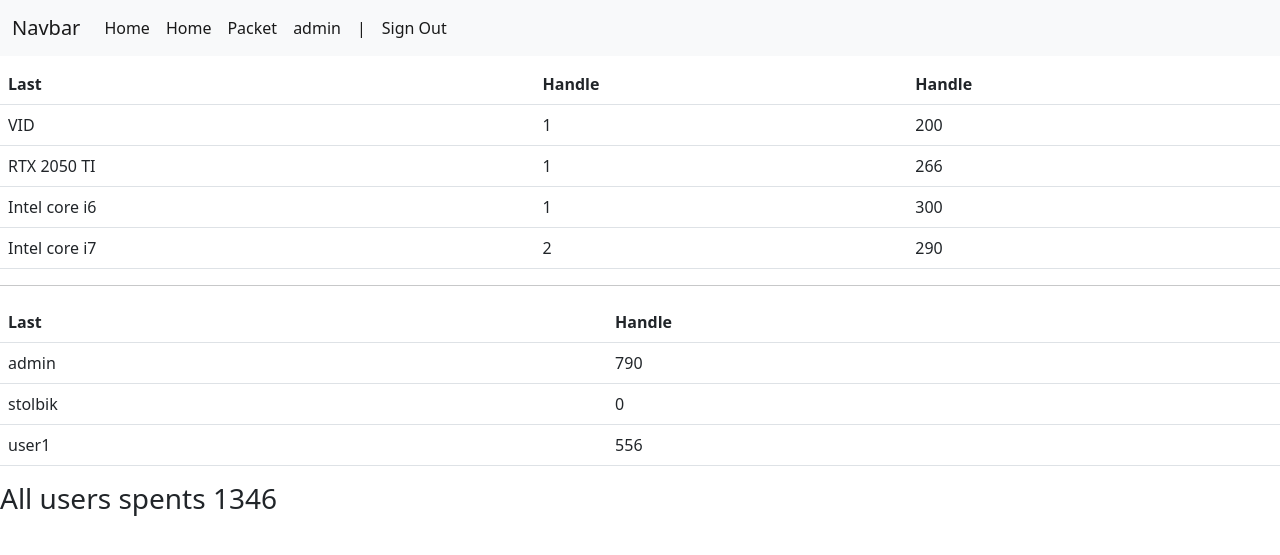
After one commit to ArtsiomSt/OnlineComputerShop, a Django app: page /adminpanel/ in a window 1280 px wide. The commit adds this page. Shown: the top 555 px of the page. Run offline with Django 4.2, Linux system fonts and the light colour scheme; a user stored in the database is signed in; data comes from the database, SQL or seed files in the repository; both versions use the stored data as it was after the commit.

Commit message:
Added admin panel

```diff
--- a/OnlineShop/OnlineShop/urls.py
+++ b/OnlineShop/OnlineShop/urls.py
@@ -15,8 +15,16 @@ Including another URLconf
 """
 from django.contrib import admin
 from django.urls import path, include
+from OnlineShop import settings
 
 urlpatterns = [
     path('admin/', admin.site.urls),
-    path('', include('mainroot.urls'))
+    path('', include('mainroot.urls')),
 ]
+
+
+if settings.DEBUG:
+    import debug_toolbar
+    urlpatterns = [
+        path('__debug__/', include(debug_toolbar.urls)),
+    ] + urlpatterns
--- /dev/null
+++ b/OnlineShop/mainroot/mixins.py
@@ -0,0 +1,11 @@
+from django.contrib.auth import mixins
+from django.shortcuts import redirect
+
+
+class AdminUserMixin(mixins.LoginRequiredMixin):
+    def dispatch(self, request, *args, **kwargs):
+        if not request.user.is_authenticated:
+            return self.handle_no_permission()
+        if not request.user.is_staff:
+            return redirect('home')
+        return super().dispatch(request, *args, **kwargs)
--- /dev/null
+++ b/OnlineShop/mainroot/templates/mainroot/adminpanel.html
@@ -0,0 +1,44 @@
+{% extends 'base.html' %}
+
+{% block title %}
+{{ title }}
+{% endblock %}
+
+{% block content %}
+<table class="table">
+  <thead>
+    <tr>
+      <th scope="col">Last</th>
+      <th scope="col">Handle</th>
+      <th scope="col">Handle</th>
+    </tr>
+  </thead>
+    {% for item in ordered_products %}
+  <tbody>
+    <tr>
+      <td scope="col">{{item.title}}</td>
+      <td scope="col">{{item.users_amount}}</td>
+      <td scope="col">{{item.price}}</td>
+    </tr>
+  </tbody>
+    {% endfor %}
+</table>
+<hr>
+<table class="table">
+  <thead>
+    <tr>
+      <th scope="col">Last</th>
+      <th scope="col">Handle</th>
+    </tr>
+  </thead>
+    {% for key, value in  user_spent.items %}
+  <tbody>
+    <tr>
+      <td scope="col">{{key}}</td>
+      <td scope="col">{{value}}</td>
+    </tr>
+  </tbody>
+    {% endfor %}
+</table>
+<h3> All users spents {{ sum_price }}</h3>
+{% endblock %}
--- a/OnlineShop/mainroot/templates/mainroot/users_packet.html
+++ b/OnlineShop/mainroot/templates/mainroot/users_packet.html
@@ -13,6 +13,7 @@
         <a class="btn btn-lg btn-primary" href="{{ item.get_absolute_url }}" role="button">{{ item.price }}</a>
       </div>
     </main>
+    {{ item.category.title }}
     <hr>
     {% empty %}
     <h1>There are no products there</h1>
--- a/OnlineShop/mainroot/urls.py
+++ b/OnlineShop/mainroot/urls.py
@@ -11,5 +11,6 @@ urlpatterns = [
     path('signout/', signout, name = 'signout'),
     path('addtopacket/<int:product_id>', product_to_pocket, name='prodtopack'),
     path('packet/', Users_products.as_view(), name='packet'),
-    path('odering/', Ordering_view.as_view(), name='ordering')
+    path('odering/', Ordering_view.as_view(), name='ordering'),
+    path('adminpanel/', AdminPanel.as_view(), name='adminka')
 ]
--- a/OnlineShop/mainroot/views.py
+++ b/OnlineShop/mainroot/views.py
@@ -1,11 +1,13 @@
 from django.contrib.auth import authenticate, login, logout
-from django.db.models import Count, F, Q, Max
+from django.db.models import Count, F, Q, Max, Sum
 from django.http import HttpResponse
 from django.shortcuts import render, get_object_or_404, redirect
 from .models import *
 from django.views import View
 from .forms import UserSingUp, UserSignIn, UserOrderForm, FilterForm
 import random
+from django.contrib.auth.mixins import LoginRequiredMixin
+from .mixins import AdminUserMixin
 
 
 def homepage(request):
@@ -74,28 +76,28 @@ class Products_by_cat(View):
         model = get_model_by_cat(cat_name)
         form = FilterForm(request.POST)
         if form.is_valid():
-                empty_keys = []
-                for key, value in form.cleaned_data.items():
-                    if value is None:
-                        empty_keys.append(key)
-                for item in empty_keys:
-                    form.cleaned_data.pop(item)
-                manufact_form = form.cleaned_data.get('manufactor')
-                if manufact_form is not None:
-                    form.cleaned_data['manufactor'] = [manufact_form.pk]
-                all_manufs = list(map(lambda x: x['id'], Manufact.objects.values('id')))
-                max_price_in_prod_q = model.objects.values('price')
-                max_price_in_prod = 0
-                for item in max_price_in_prod_q:
-                    cur = int(item.get('price'))
-                    if cur>max_price_in_prod:
-                        max_price_in_prod = cur
-                print(max_price_in_prod)
-                print(form.cleaned_data)
-                list_of_products = model.objects.filter(Q(title__contains=form.cleaned_data.get('title', '')) & Q(
-                    manuf_id__in=form.cleaned_data.get('manufactor', all_manufs)) & Q(
-                    price__gt=form.cleaned_data.get('min_price', 0)) & Q(
-                    price__lt=form.cleaned_data.get('max_price', max_price_in_prod)))
+            empty_keys = []
+            for key, value in form.cleaned_data.items():
+                if value is None:
+                    empty_keys.append(key)
+            for item in empty_keys:
+                form.cleaned_data.pop(item)
+            manufact_form = form.cleaned_data.get('manufactor')
+            if manufact_form is not None:
+                form.cleaned_data['manufactor'] = [manufact_form.pk]
+            all_manufs = list(map(lambda x: x['id'], Manufact.objects.values('id')))
+            max_price_in_prod_q = model.objects.values('price')
+            max_price_in_prod = 0
+            for item in max_price_in_prod_q:
+                cur = int(item.get('price'))
+                if cur > max_price_in_prod:
+                    max_price_in_prod = cur
+            print(max_price_in_prod)
+            print(form.cleaned_data)
+            list_of_products = model.objects.filter(Q(title__contains=form.cleaned_data.get('title', '')) & Q(
+                manuf_id__in=form.cleaned_data.get('manufactor', all_manufs)) & Q(
+                price__gt=form.cleaned_data.get('min_price', 0)) & Q(
+                price__lt=form.cleaned_data.get('max_price', max_price_in_prod)))
         context = {
             'title': Category.objects.get(title=cat_name).title,
             'products': list_of_products,
@@ -167,7 +169,7 @@ class Users_products(View):
         if not self.request.user.is_authenticated:
             return redirect('signin')
         cur_user = self.request.user
-        user_products = cur_user.product_set.all()
+        user_products = cur_user.product_set.select_related('category').all()
         user_spents = count_spents(user_products)
         context = {
             'products': user_products,
@@ -181,6 +183,7 @@ class Ordering_view(View):
     context = {
         'title': 'Ordering Process'
     }
+
     def get(self, request):
         form = UserOrderForm()
         self.context['form'] = form
@@ -195,6 +198,28 @@ class Ordering_view(View):
                 order.users_products.add(item)
             order.save()
             return redirect('home')
+
+
+class AdminPanel(AdminUserMixin, View):
+    def get(self, request):
+        products = Product.objects.all().annotate(users_amount=Count('ordered_by')).filter(users_amount__gt=0)
+        sum_price_of_orders = 0
+        for item in products:
+            sum_price_of_orders += item.users_amount * int(item.price)
+        users = User.objects.all().prefetch_related()
+        user_and_spents = {}
+        for item in users:
+            users_sum = 0
+            for prod in item.product_set.all():
+                users_sum += int(prod.price)
+            user_and_spents[item.username] = users_sum
+        context = {
+            'ordered_products': products,
+            'title': 'AdminPanel',
+            'sum_price': sum_price_of_orders,
+            'user_spent': user_and_spents,
+        }
+        return render(request, 'mainroot/adminpanel.html', context)
 
 
 def count_spents(query_set):
@@ -223,5 +248,11 @@ def random_videocard():
     memory_type = ['GDDR6', 'GDDR5', 'GDDR4']
     provs = Provider.objects.all()
     for item in range(20):
-        title = for_title[random.randrange(0, len(for_title))] + ' ' + for_title1[random.randrange(0, len(for_title1))] + for_title3[random.randrange(0, len(for_title3))]
-        Videocard.objects.create(title=title, category=category, price=random.randrange(0,300), remain_in_stock=random.randrange(0,200), amount_ordered=0, weight=random.randrange(0,2000), provider=provs[random.randrange(0,len(provs))], manuf=manuf[random.randrange(0,len(manuf))], freq=random.randrange(3000,9000), v_memory=random.randrange(5,10), memory_type=memory_type[random.randrange(0,len(memory_type))])
+        title = for_title[random.randrange(0, len(for_title))] + ' ' + for_title1[
+            random.randrange(0, len(for_title1))] + for_title3[random.randrange(0, len(for_title3))]
+        Videocard.objects.create(title=title, category=category, price=random.randrange(0, 300),
+                                 remain_in_stock=random.randrange(0, 200), amount_ordered=0,
+                                 weight=random.randrange(0, 2000), provider=provs[random.randrange(0, len(provs))],
+                                 manuf=manuf[random.randrange(0, len(manuf))], freq=random.randrange(3000, 9000),
+                                 v_memory=random.randrange(5, 10),
+                                 memory_type=memory_type[random.randrange(0, len(memory_type))])
```
Also changed, not shown: OnlineShop/OnlineShop/settings.py (+11 -1 lines), OnlineShop/db.sqlite3.
